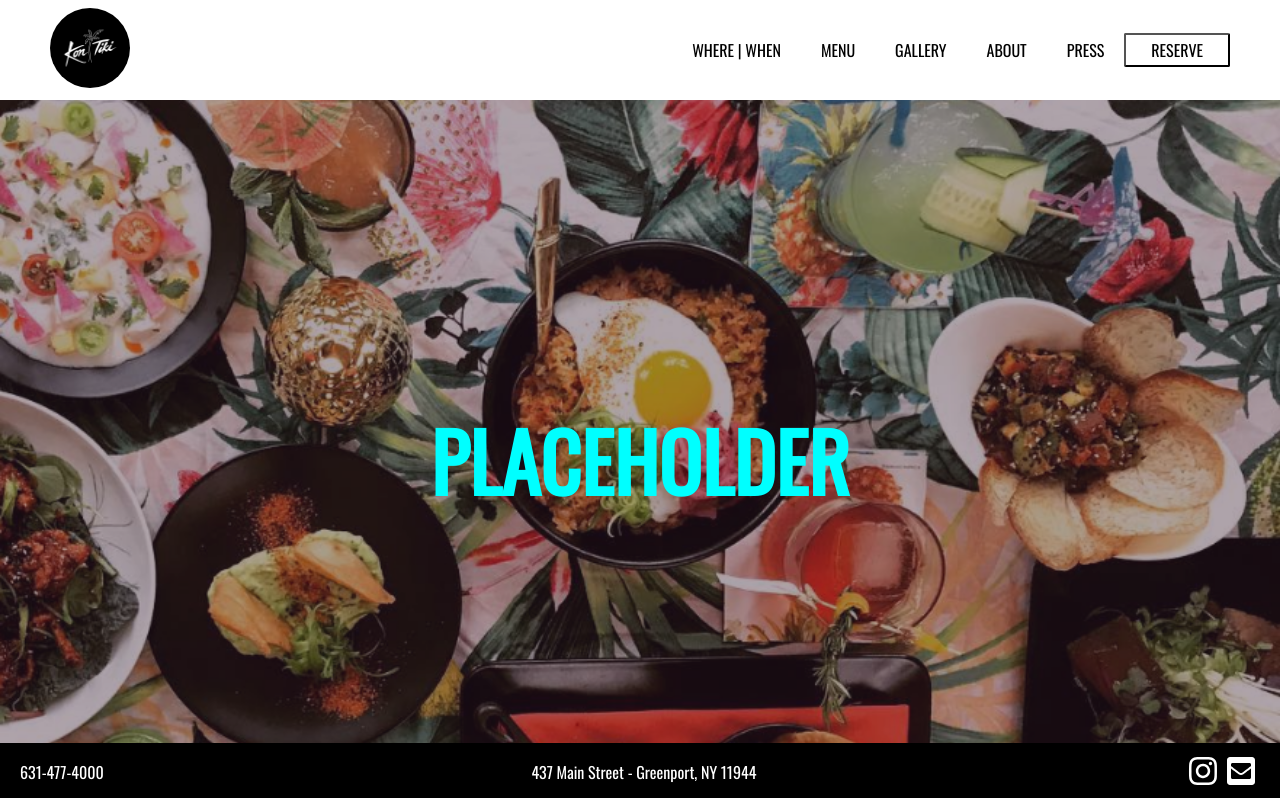
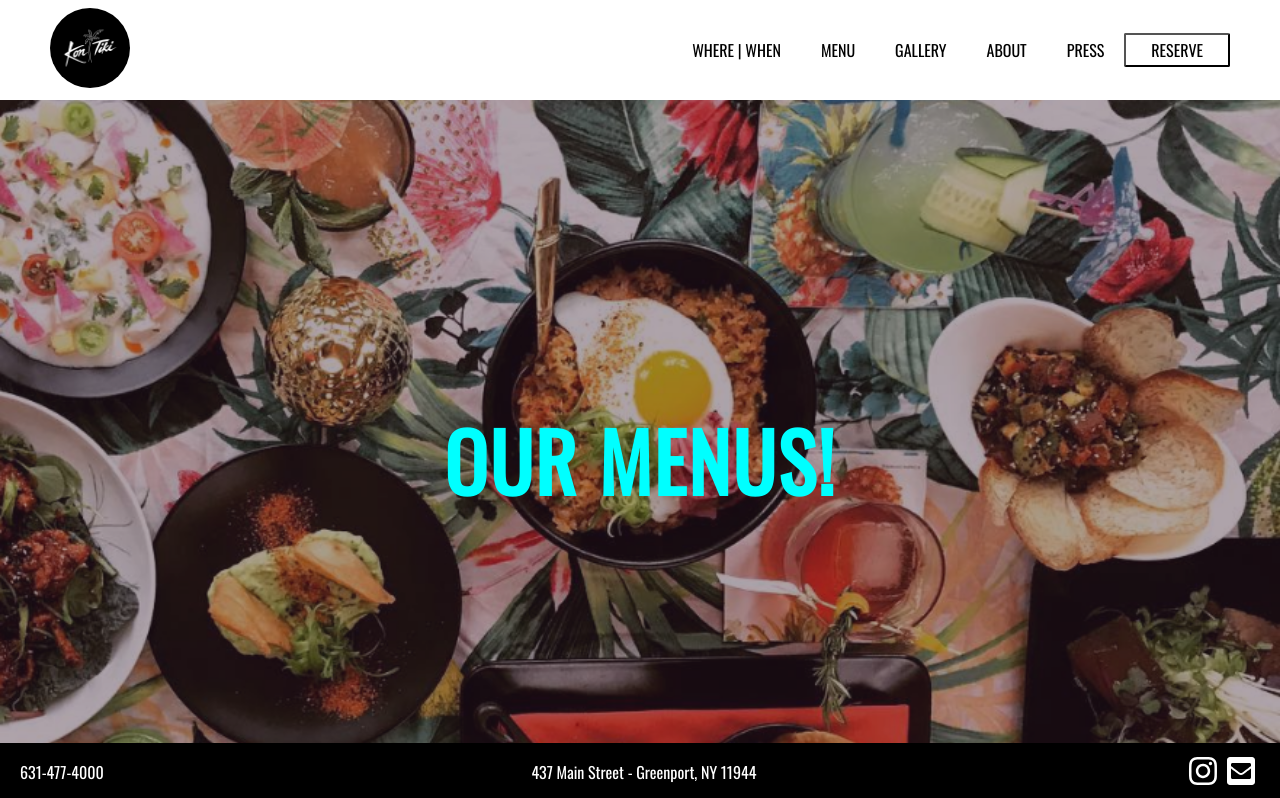
Before and after one commit to asabogal/kon-tiki-front-end, a React (Create React App) app: page /menu in a window 1280 px wide. Shown: the top 798 px of the page. Built offline with nearby package versions, Linux system fonts and the light colour scheme.

Commit message:
add first Hero content + scroll top on load

```diff
--- a/src/pages/MenuPage.js
+++ b/src/pages/MenuPage.js
@@ -9,12 +9,24 @@ class MenuPage extends Component {
     this.state = {  };
   }
 
+  componentDidMount = () => {
+    window.scroll(0, 0)
+  }
+
+  style = {
+    hero: {
+      color: 'aqua',
+      fontSize: '40px',
+      lineHeight: '30px',
+      letterSpacing: '2px',
+      textAlign: 'center'
+    }
+  }
+
   heroContent = () => {
     return (
-      <div>
-       <h1 style={{color: 'aqua', fontSize: '80px'}}
-          >PLACEHOLDER
-       </h1>
+      <div style={this.style.hero}>
+       <h1>OUR MENUS!</h1>
       </div>
     )
   }
```
